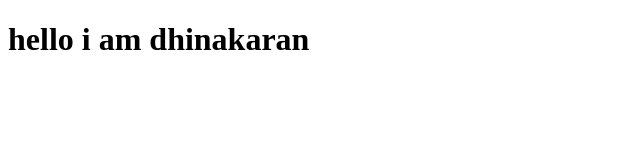
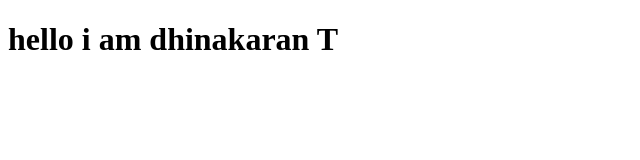
Before and after one commit to DHINAKARANT857/newtesting, a plain HTML site: page index.html in a window 1280 px wide. Shown: the full height of the page, 0-640 px from the left. Drawn offline with Linux system fonts and the light colour scheme.

Commit message:
fix: changed my full name

```diff
--- a/index.html
+++ b/index.html
@@ -6,6 +6,6 @@
     <title>Document</title>
 </head>
 <body>
-    <h1>hello i am dhinakaran</h1>
+    <h1>hello i am dhinakaran T</h1>
 </body>
 </html>
```
